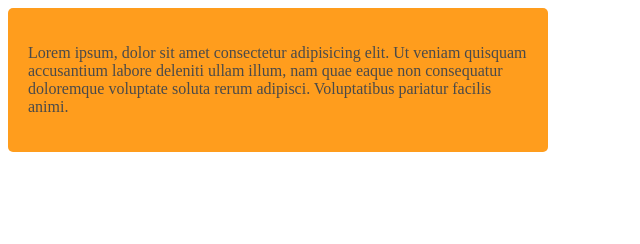
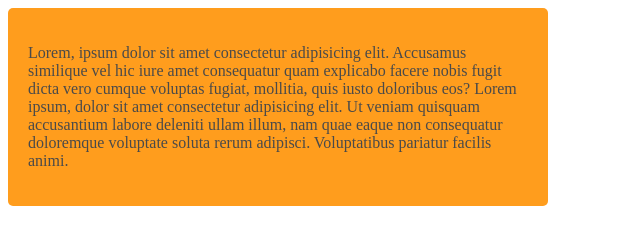
Before and after one commit to cancellap/FrontEnd-Serratec, a plain HTML site: page aula1/largura.html in a window 1280 px wide. Shown: the whole page, without its empty margins (0-640 px from the left). Drawn offline with Linux system fonts and the light colour scheme.

Commit message:
testeDeConflito

```diff
--- a/aula1/css/style.css
+++ b/aula1/css/style.css
@@ -4,4 +4,5 @@
   padding: 20px;
   border-radius: 5px;
   max-width: 500px;
+  /* teste de conflito */
 }
--- a/aula1/largura.html
+++ b/aula1/largura.html
@@ -9,7 +9,10 @@
   <body>
     <div id="conteudo">
       <p>
-        Lorem ipsum, dolor sit amet consectetur adipisicing elit. Ut veniam
+        Lorem, ipsum dolor sit amet consectetur adipisicing elit. Accusamus
+        similique vel hic iure amet consequatur quam explicabo facere nobis
+        fugit dicta vero cumque voluptas fugiat, mollitia, quis iusto doloribus
+        eos? Lorem ipsum, dolor sit amet consectetur adipisicing elit. Ut veniam
         quisquam accusantium labore deleniti ullam illum, nam quae eaque non
         consequatur doloremque voluptate soluta rerum adipisci. Voluptatibus
         pariatur facilis animi.
```
